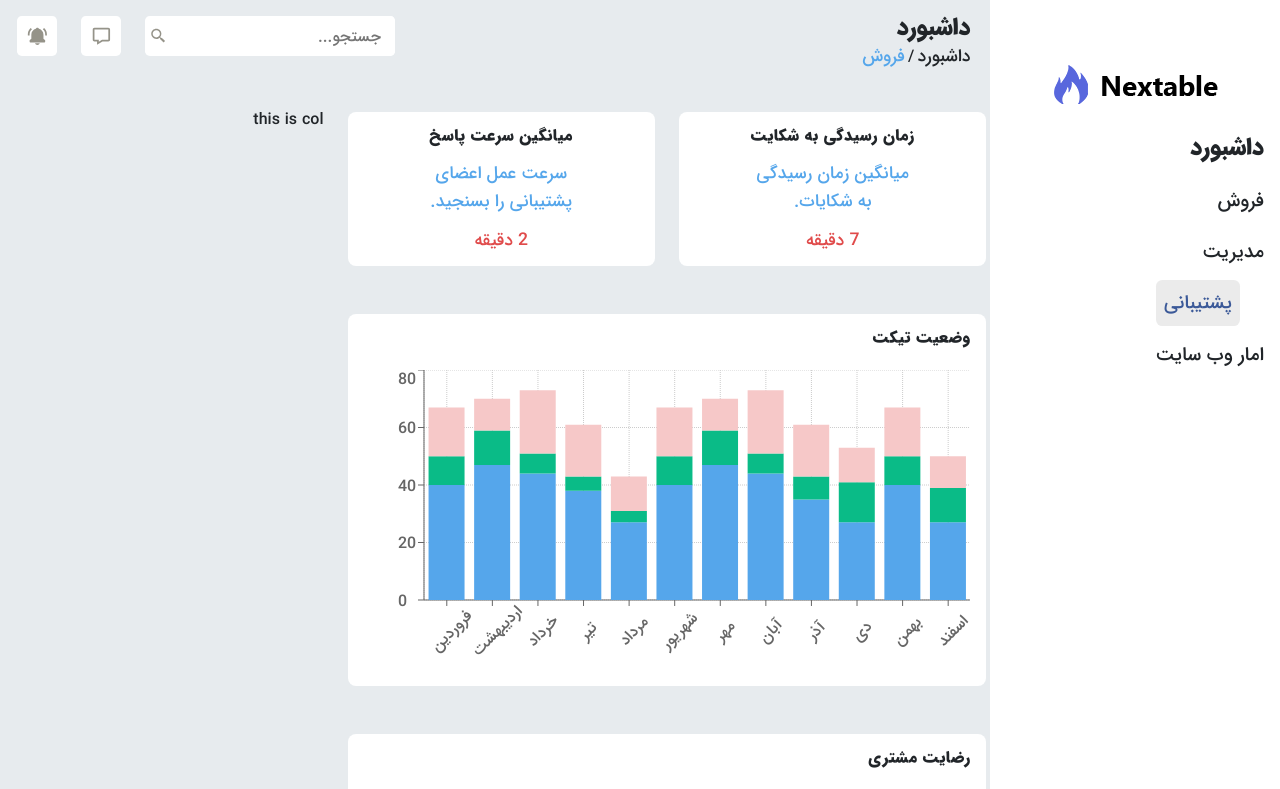
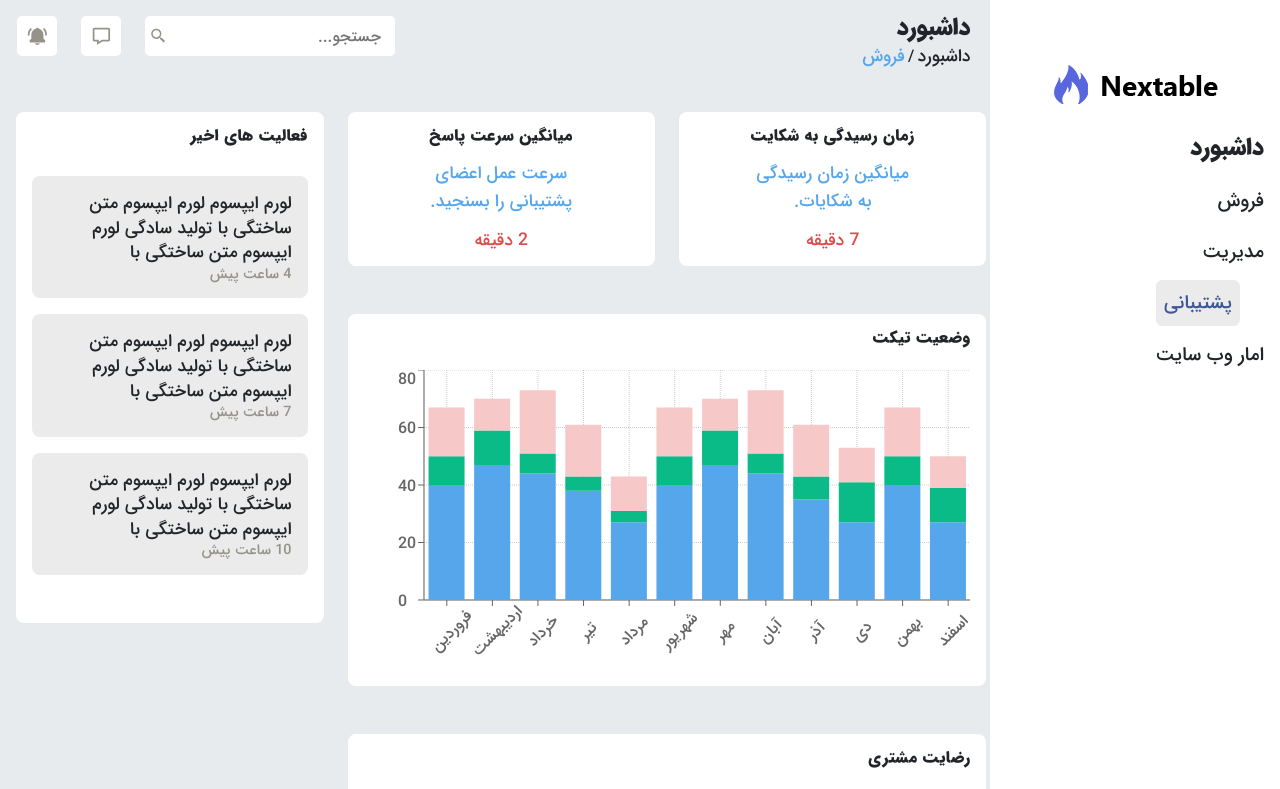
Before and after one commit to mohammadmehdidalvandii/nextable-cms, a React (Vite) app: page /Support in a window 1280 px wide. Shown: the top 789 px of the page. Built offline with nearby package versions, Linux system fonts and the light colour scheme.

Commit message:
create recentActitvity section

```diff
--- /dev/null
+++ b/src/components/Template/support/RecentActivity/RecentActivity.css
@@ -0,0 +1,28 @@
+.recentActivity{
+    display: block;
+    width: 100%;
+}
+.recentActivity-content{
+    display: block;
+}
+.recentActivity-items{
+    display: block;
+    margin: 2rem 0;
+}
+.recentActivity-item{
+    display: block;
+    margin: 1rem 0;
+    padding: 1rem;
+    font-family: var(--font-medium);
+    background-color: var(--color-blue-3);
+    border-radius: 0.5rem;
+}
+.recentActivity-item-paraph{
+    font-size: 1.1rem;
+    line-height: 1.4;
+    color: var(--color-black);
+}
+.recentActivity-item-time{
+    font-size: 0.9rem;
+    color: var(--color-gray-1);
+}
--- /dev/null
+++ b/src/components/Template/support/RecentActivity/RecentActivity.jsx
@@ -0,0 +1,42 @@
+import "./RecentActivity.css";
+
+function RecentActivity() {
+  return (
+    <section className="recentActivity">
+      <div className="box">
+        <div className="row">
+          <div className="col-12">
+            <div className="recentActivity-content">
+              <h5 className="title">فعالیت های اخیر</h5>
+              <ul className="recentActivity-items">
+                <li className="recentActivity-item">
+                  <p className="recentActivity-item-paraph">
+                    لورم ایپسوم لورم ایپسوم متن ساختگی با تولید سادگی لورم
+                    ایپسوم متن ساختگی با
+                  </p>
+                  <span className="recentActivity-item-time">4 ساعت پیش</span>
+                </li>
+                <li className="recentActivity-item">
+                  <p className="recentActivity-item-paraph">
+                    لورم ایپسوم لورم ایپسوم متن ساختگی با تولید سادگی لورم
+                    ایپسوم متن ساختگی با
+                  </p>
+                  <span className="recentActivity-item-time">7 ساعت پیش</span>
+                </li>
+                <li className="recentActivity-item">
+                  <p className="recentActivity-item-paraph">
+                    لورم ایپسوم لورم ایپسوم متن ساختگی با تولید سادگی لورم
+                    ایپسوم متن ساختگی با
+                  </p>
+                  <span className="recentActivity-item-time">10 ساعت پیش</span>
+                </li>
+              </ul>
+            </div>
+          </div>
+        </div>
+      </div>
+    </section>
+  );
+}
+
+export default RecentActivity;
--- a/src/page/Support/Support.jsx
+++ b/src/page/Support/Support.jsx
@@ -1,4 +1,5 @@
 import CustomerConsent from "../../components/Template/support/CustomerConsent/CustomerConsent"
+import RecentActivity from "../../components/Template/support/RecentActivity/RecentActivity"
 import SupportTime from "../../components/Template/support/SupportTime/SupportTime"
 import TicketStatus from "../../components/Template/support/TicketStatus/TicketStatus"
 
@@ -13,7 +14,7 @@ function Support() {
             <CustomerConsent/>
               </div>
             <div className="col-lg-4  ">
-                this is col
+                <RecentActivity/>
             </div>
         </div>
     </section>
```
